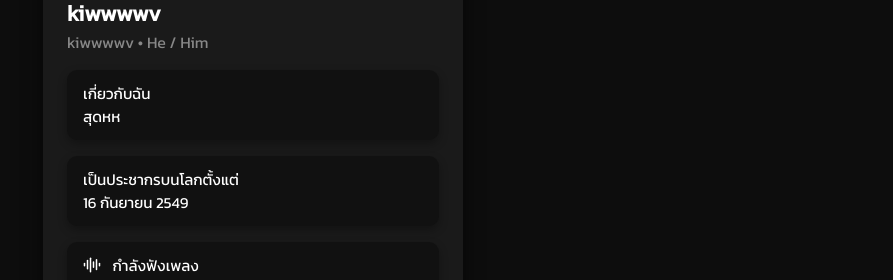
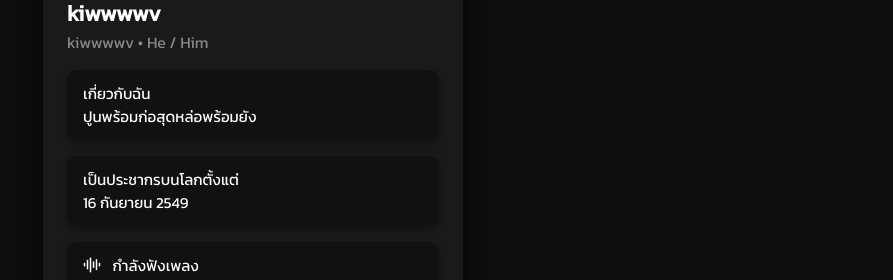
Before and after one commit to sokarmf/sokahzbio.github.io, a plain HTML site: page index.html in a window 1280 px wide. Shown: the part 239-519 px from the top of the page, without its empty margins (387-1280 px from the left). Drawn offline with Linux system fonts and the light colour scheme.

Commit message:
Update index.html

```diff
--- a/index.html
+++ b/index.html
@@ -144,7 +144,7 @@
         <div class="handle">kiwwwwv • He / Him</div>
 
         <div class="section">
-          <p>เกี่ยวกับฉัน<br>สุดหห</p>
+          <p>เกี่ยวกับฉัน<br>ปูนพร้อมก่อสุดหล่อพร้อมยัง</p>
         </div>
 
         <div class="section">
```
